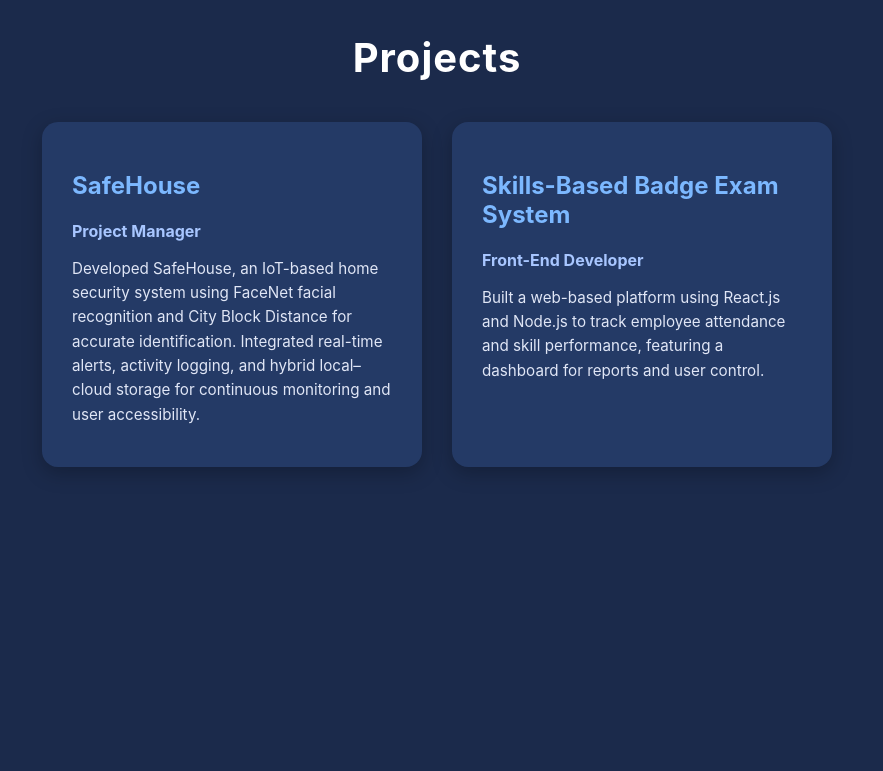
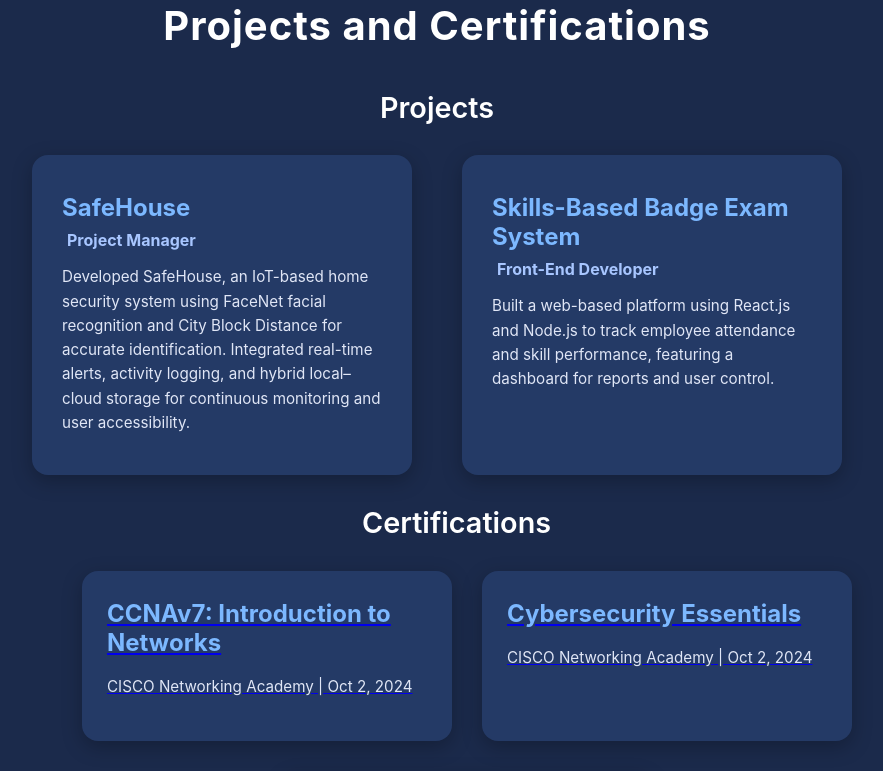
Before and after one commit to sung-jung/justine-portfolio, a React (Create React App) app: page / in a window 1280 px wide. Shown: the part 960-1731 px from the top of the page, without its empty margins (203-1086 px from the left). Built offline with nearby package versions, Linux system fonts and the light colour scheme.

Commit message:
Added Certifications section

```diff
--- a/src/components/Contacts.jsx
+++ b/src/components/Contacts.jsx
@@ -57,7 +57,7 @@
             </form>
 
             <div className="contact-links">
-                <a href="https://drive.google.com/file/d/1k7r4OTR3bzwzHeFHpzf94Lu4fEnmpzW7/view?usp=drive_link" target="_blank" rel="noopener noreferrer">
+                <a href="https://drive.google.com/file/d/1aY4WyY9E31GRDTJMIAMxogG53UBUJaiF/view?usp=sharing" target="_blank" rel="noopener noreferrer">
                     <FaFileAlt /> View Resume
                 </a>
                 <a href="mailto:mendoza262003@gmail.com" target="_blank" rel="noopener noreferrer">
--- a/src/components/Projects.jsx
+++ b/src/components/Projects.jsx
@@ -17,18 +17,54 @@
         },
     ];
 
+    const certifications = [
+        {
+            title: "CCNAv7: Introduction to Networks",
+            date: "Oct 2, 2024",
+            issuer: "CISCO Networking Academy",
+            link: "https://drive.google.com/file/d/1xzsowDdfh7rMzYt2QJ3Fp6gGkbpCmf-_/view?usp=drive_link"
+        },
+        {
+            title: "Cybersecurity Essentials ",
+            date: "Oct 2, 2024",
+            issuer: "CISCO Networking Academy",
+            link: "https://drive.google.com/file/d/1Z_kA6Eo6hh0pCa_h7oLJGT9CMdo2u7E-/view?usp=drive_link"
+        },
+        {
+            title: "Cyber Threat Management Course",
+            date: "Oct 29, 2024",
+            issuer: "CISCO Networking Academy",
+            link: "https://drive.google.com/file/d/1X8HVIanpRDgRVxWO9u4_ng3mX2KwHu8b/view?usp=drive_link"
+        }
+    ]
+
     return (
         <section className="projects-section" id="projects">
-            <h2 className="section-title">Projects</h2>
+            <h2 className="section-title">Projects and Certifications</h2>
+
+            <h3 className="sub-title">Projects</h3>
             <div className="projects-container">
                 {projectList.map((project, index) => (
                     <div className="project-card" key={index}>
-                        <h3>{project.title}</h3>
-                        <h4>{project.role}</h4>
+                        <h4>{project.title}</h4>
+                        <h5>{project.role}</h5>
                         <p>{project.description}</p>
                     </div>
                 ))}
             </div>
+            <h3 className="sub-title">Certifications</h3>
+            <div className="certifications-container">
+                {certifications.map((cert, index) => (
+                    <div className="cert-card" key={index}>
+                        <a href={cert.link} target="_blank" rel="noopener noreferrer">
+                            <h4>{cert.title}</h4>
+                            <p>{cert.issuer} | {cert.date}</p>
+                        </a>
+
+                    </div>
+                ))}
+            </div>
+
         </section>
     );
 };
--- a/src/components/cssStyles/Projects.css
+++ b/src/components/cssStyles/Projects.css
@@ -1,3 +1,4 @@
+/* PROJECTS SECTION CSS */
 .projects-section {
     background-color: #1b2a4b;
     color: white;
@@ -6,26 +7,29 @@
     text-align: center;
 }
 
-.section-title {
-    font-size: 2.5rem;
-    margin-bottom: 40px;
-    font-weight: bold;
-    color: #ffffff;
-    letter-spacing: 1px;
+.sub-title {
+    font-size: 1.8rem;
+    color: white;
+    margin: 0 auto;
+    width: 150px;
+    font-weight: 600;
+    text-align: center;
 }
 
 .projects-container {
     display: flex;
     flex-wrap: wrap;
     justify-content: center;
-    gap: 30px;
+    gap: 50px;
+    margin: 30px;
 }
 
 .project-card {
     background: #243a66;
-    padding: 25px 30px;
+    padding: 30px 30px;
     border-radius: 16px;
     width: 320px;
+    height: 260px;
     text-align: left;
     box-shadow: 0 6px 20px rgba(0, 0, 0, 0.25);
     transition: transform 0.3s ease, box-shadow 0.3s ease;
@@ -36,21 +40,65 @@
     box-shadow: 0 10px 25px rgba(0, 0, 0, 0.35);
 }
 
-.project-card h3 {
+.project-card h4 {
     font-size: 1.5rem;
     color: #7cb8ff;
     margin-bottom: 8px;
+    margin-top: 8px;
 }
 
-.project-card h4 {
+.project-card h5 {
     font-size: 1rem;
     color: #a8c6ff;
     margin-bottom: 12px;
+    margin: 5px;
 }
 
 .project-card p {
     font-size: 0.95rem;
     line-height: 1.6;
+    color: #e0e6f6;
+}
+
+/* CERTIFICATIONS SECTION CSS */
+.certifications-container {
+    display: flex;
+    flex-wrap: wrap;
+    align-items: center;
+    justify-content: center;
+    gap: 30px;
+    width: 100%;
+
+    margin: 30px;
+}
+
+.cert-card {
+    margin-top: 1px;
+    background: #243a66;
+    padding: 20px 25px;
+    border-radius: 16px;
+    width: 320px;
+    height: 130px;
+    text-align: left;
+    box-shadow: 0 6px 20px rgba(0, 0, 0, 0.25);
+    transition: transform 0.3s ease, box-shadow 0.3s ease;
+}
+
+.cert-card:hover {
+    transform: translateY(-10px);
+    box-shadow: 0 10px 25px rgba(0, 0, 0, 0.35);
+}
+
+.cert-card h4 {
+    font-size: 1.5rem;
+    color: #7cb8ff;
+    margin-bottom: 8px;
+    margin-top: 8px;
+}
+
+.cert-card p {
+    font-size: 0.95rem;
+    line-height: 2;
     color: #e0e6f6;
 }
 
@@ -68,3 +116,23 @@
         width: 90%;
     }
 }
+
+@media (max-width: 768px) {
+    .cert-container {
+        flex-direction: column;
+        align-items: center;
+    }
+
+    .cert-card {
+        width: 90%;
+    }
+}
+
+.section-title {
+    font-size: 2.5rem;
+    margin-bottom: 40px;
+    margin-top: 1px;
+    font-weight: bold;
+    color: #ffffff;
+    letter-spacing: 1px;
+}
```
